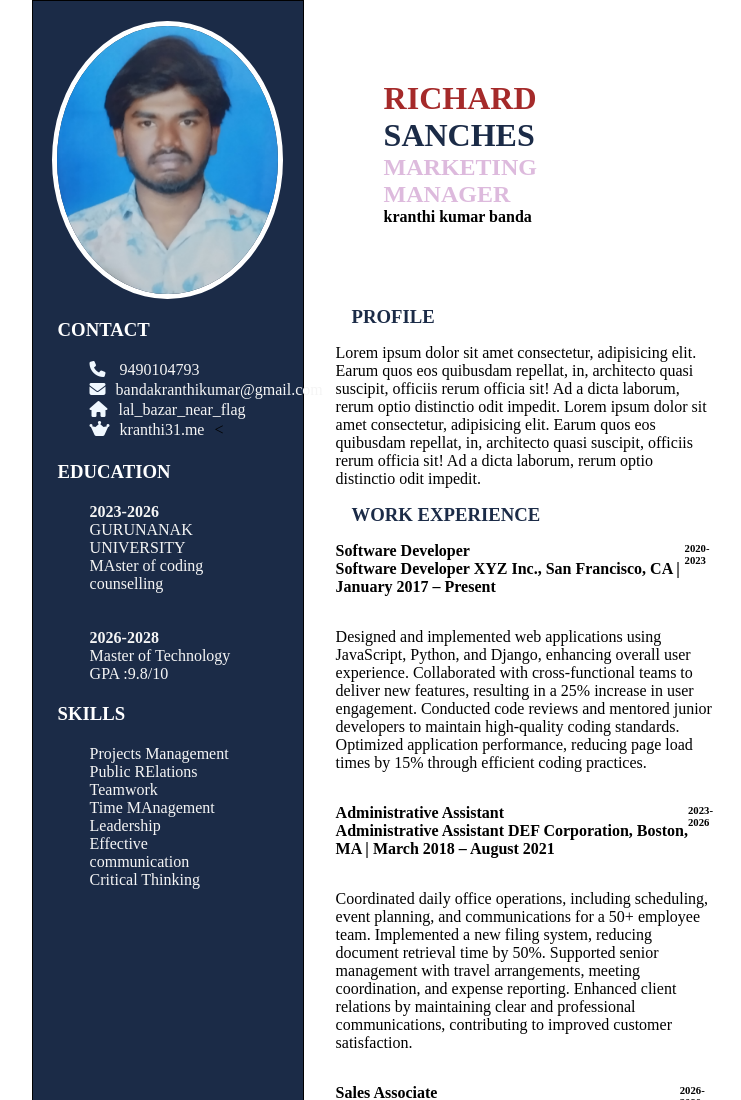
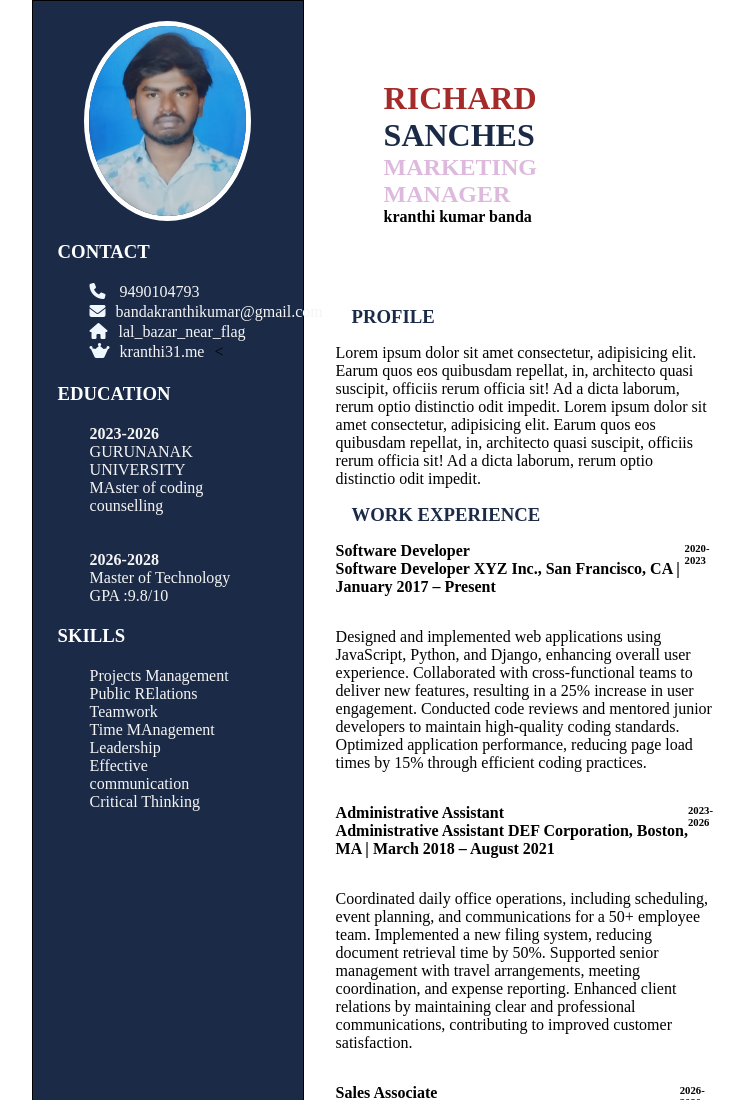
Before and after one commit to aavinash-7/resume, a plain HTML site: page index.html in a window 1280 px wide. Shown: the top 1100 px of the page, without its empty margins (250-991 px from the left). Drawn offline with Linux system fonts and the light colour scheme.

Commit message:
third commit

```diff
--- a/style.css
+++ b/style.css
@@ -28,7 +28,7 @@ body{
 img{
     display: block;
     height:auto;
-    width: 18vw;
+    width: 13vw;
     border-radius: 50% ;
     margin:20px auto;
     border: 5px solid white;
@@ -75,3 +75,6 @@ h1{
 h2{
     color: rgba(128, 0, 128, 0.272);
 }
+@media screen(main-width:750px){
+
+}
```
